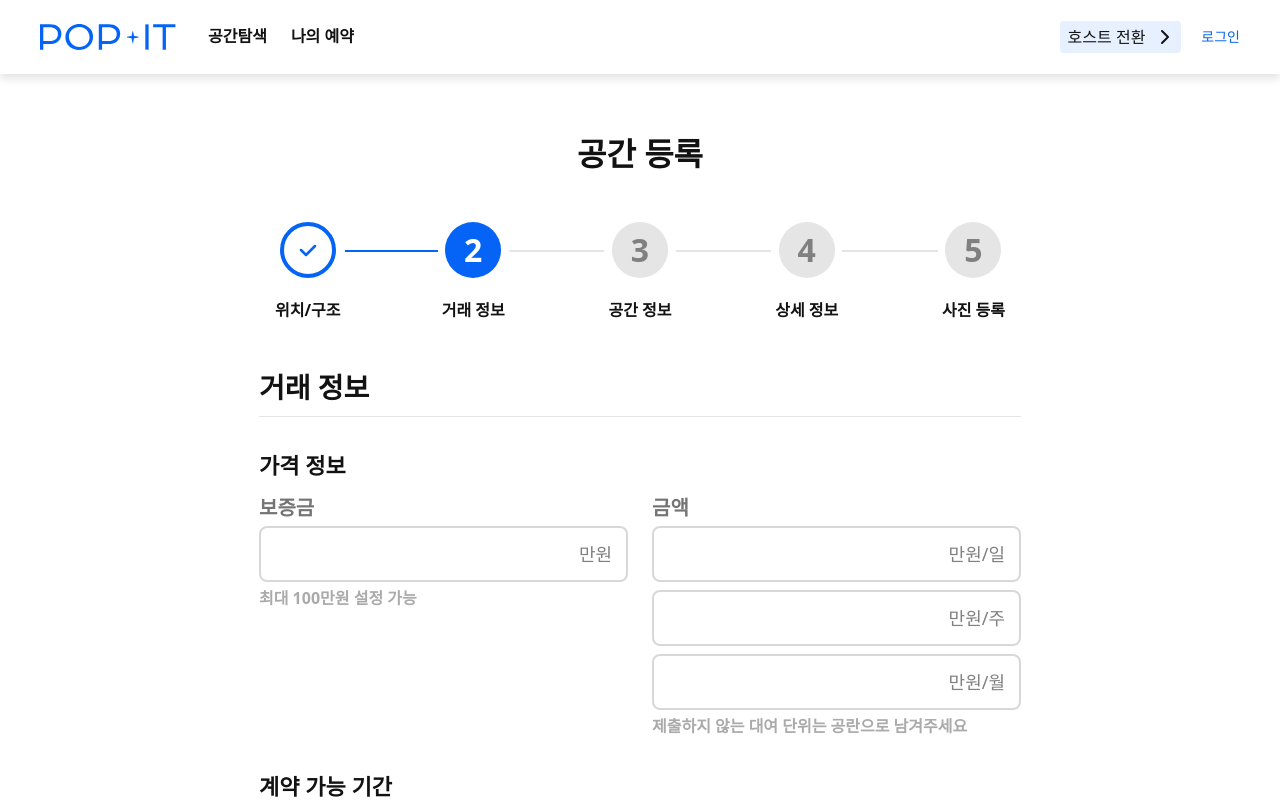
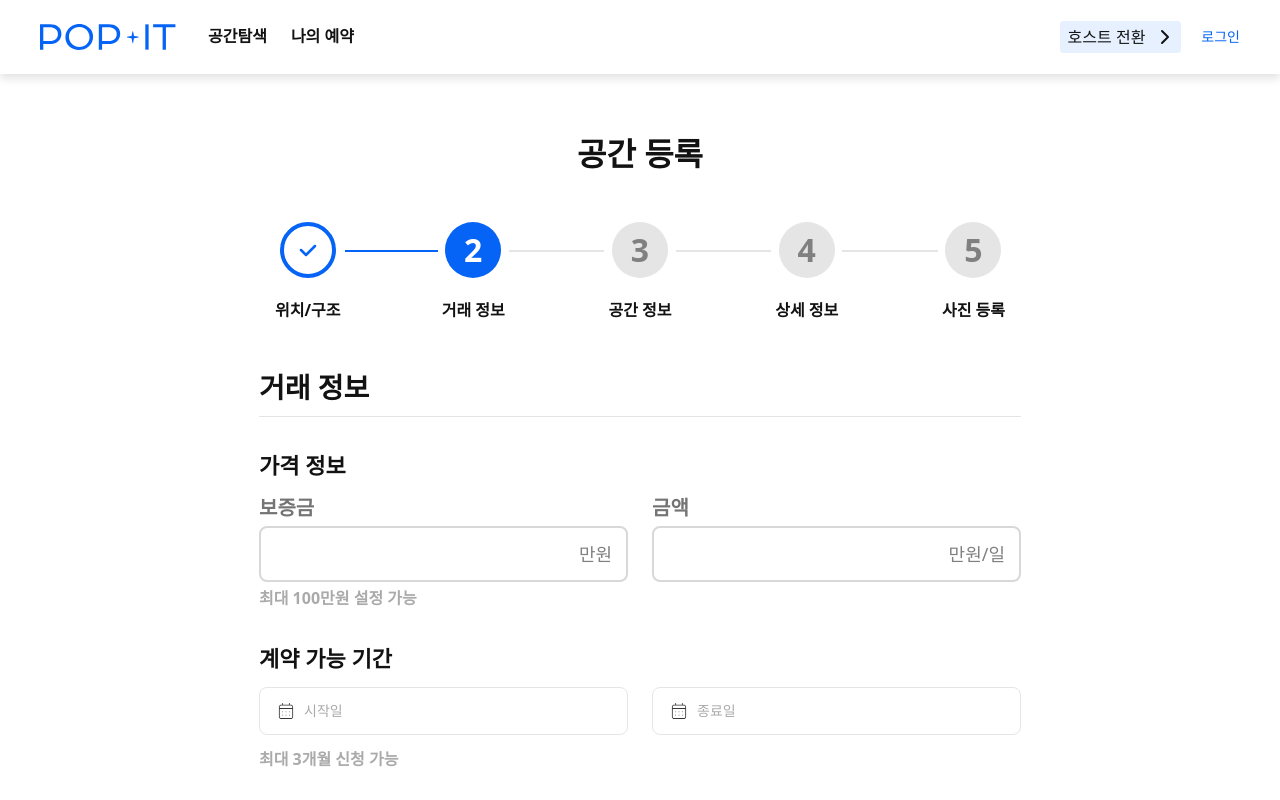
Before and after one commit to UMC-POP-IT/Pop-It-FE, a React (Vite) app: page /host/register/step2 in a window 1280 px wide. Shown: the top 800 px of the page. Built offline with nearby package versions, Linux system fonts and the light colour scheme; a web font is replaced by a local one.

Commit message:
style: 공간등록 2단계 금액 일 단가만 입력 (주/월 칸 삭제) (#75)

```diff
--- a/src/features/host-register/pages/RegisterStep2.tsx
+++ b/src/features/host-register/pages/RegisterStep2.tsx
@@ -23,9 +23,8 @@ export const RegisterStep2 = () => {
   const depositError =
     Number(form.deposit) > 100 ? "보증금은 100만원 이하 입력해 주세요" : "";
 
-  //금액: 일/주/월 하나라도 입력 되었는지
-  const hasPrice =
-    form.priceDay !== "" || form.priceWeek !== "" || form.priceMonth !== "";
+  //금액: 일 단가 입력됐는지 (주/월 가격은 상세 페이지에서 일 단가로 계산)
+  const hasPrice = form.priceDay !== "";
 
   //기간: 시작일 + 종료일 둘 다 입력됐나
   const hasPeriod = form.startDate !== "" && form.endDate !== "";
@@ -89,12 +88,11 @@ export const RegisterStep2 = () => {
               )}
             </div>
 
-            {/* 금액 (일/주/월 3줄) */}
+            {/* 금액 (일 단가만 입력 — 주/월 가격은 상세 페이지에서 계산) */}
             <div className="flex flex-col gap-1">
               <label className="text-text-tertiary text-xl font-bold">
                 금액
               </label>
-              <div className="flex flex-col gap-2">
               <div className="relative">
                 <Input
                   type="number"
@@ -111,42 +109,6 @@ export const RegisterStep2 = () => {
                   만원/일
                 </span>
               </div>
-                <div className="relative">
-                  <Input
-                    type="number"
-                    value={form.priceWeek}
-                    onChange={(e) =>
-                      setValues({
-                        priceWeek: e.target.value.replace(/[^0-9]/g, ""),
-                      })
-                    }
-                    onKeyDown={blockNonNumeric}
-                    className={NO_SPINNER}
-                  />
-                  <span className="text-text-secondary pointer-events-none absolute top-1/2 right-4 -translate-y-1/2 text-lg font-medium">
-                    만원/주
-                  </span>
-                </div>
-                <div className="relative">
-                  <Input
-                    type="number"
-                    value={form.priceMonth}
-                    onChange={(e) =>
-                      setValues({
-                        priceMonth: e.target.value.replace(/[^0-9]/g, ""),
-                      })
-                    }
-                    onKeyDown={blockNonNumeric}
-                    className={NO_SPINNER}
-                  />
-                  <span className="text-text-secondary pointer-events-none absolute top-1/2 right-4 -translate-y-1/2 text-lg font-medium">
-                    만원/월
-                  </span>
-                </div>
-              </div>
-              <span className="text-text-placeholder text-base font-bold">
-                제출하지 않는 대여 단위는 공란으로 남겨주세요
-              </span>
             </div>
           </div>
         </div>
--- a/src/store/registerStore.ts
+++ b/src/store/registerStore.ts
@@ -13,8 +13,6 @@ export interface SpaceRegisterForm {
   // Step2 거래정보
   deposit: string;
   priceDay: string;
-  priceWeek: string;
-  priceMonth: string;
   startDate: string;
   endDate: string;
   // Step3 공간정보
@@ -50,8 +48,6 @@ const initialForm: SpaceRegisterForm = {
   detailAddress: "",
   deposit: "",
   priceDay: "",
-  priceWeek: "",
-  priceMonth: "",
   startDate: "",
   endDate: "",
   usage: "",
```
Lines whose indentation alone changed are shown as unchanged.
